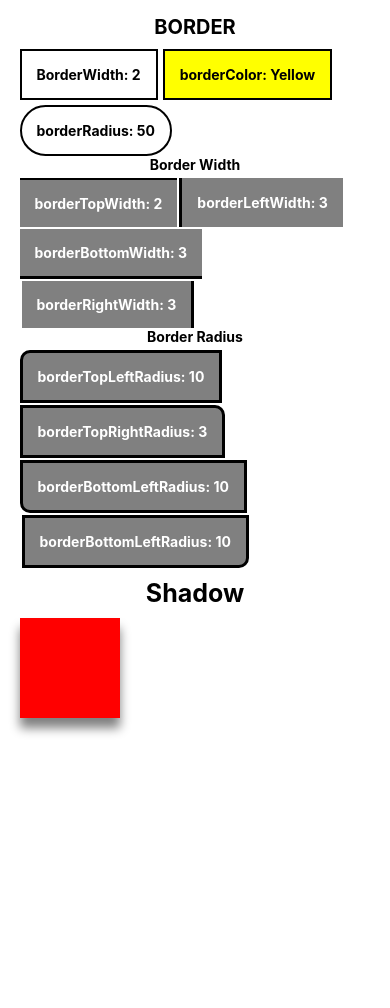
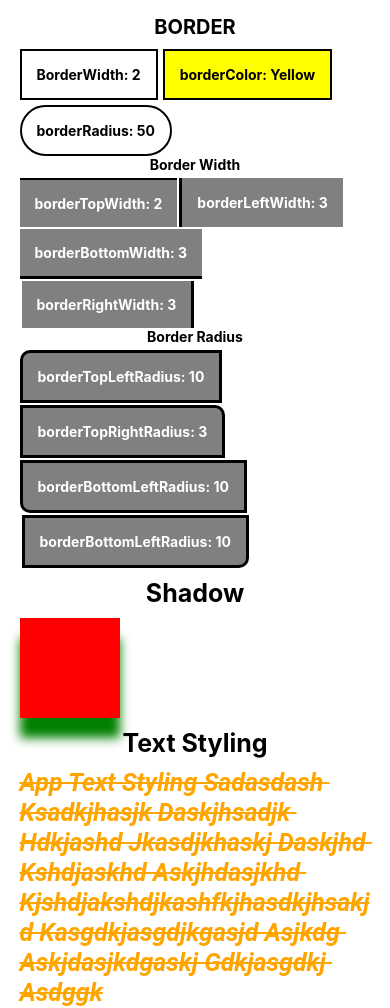
Before and after one commit to nandirchrd/learning-react-native-with-mosh, a React Native app: screen / in a window 390 px wide. Before the commit the page ends 844 px from the top, so only its background shows below. Built offline with nearby package versions, Linux system fonts and the light colour scheme.

Commit message:
fundamentals/styling->textStyling

```diff
--- a/App.js
+++ b/App.js
@@ -1,4 +1,3 @@
-import { StatusBar } from 'expo-status-bar';
 import { ScrollView, StyleSheet, Text, View } from 'react-native';
 import FundStylingScreen from './app/screens/FundStylingScreen';
 
@@ -14,7 +13,6 @@ export default function App() {
 
 const styles = StyleSheet.create({
 	container: {
-		flex: 1,
 		backgroundColor: '#fff',
 	},
 });
--- a/app/courses/fundamentals/styling/AppShadow.js
+++ b/app/courses/fundamentals/styling/AppShadow.js
@@ -10,11 +10,11 @@ const AppShadow = () => {
 					styles.box,
 					{
 						backgroundColor: 'red',
-						shadowColor: 'grey',
-						shadowOffset: { width: 0, height: 10 },
+						shadowColor: 'green',
+						shadowOffset: { width: 0, height: 20 },
 						shadowRadius: 10,
 						shadowOpacity: 1,
-						elevation: 20,
+						elevation: 30,
 					},
 				]}
 			/>
--- /dev/null
+++ b/app/courses/fundamentals/styling/AppTextStyling.js
@@ -0,0 +1,39 @@
+import { StyleSheet, Text, View } from 'react-native';
+import React from 'react';
+
+const AppTextStyling = () => {
+	return (
+		<View>
+			<Text
+				style={{
+					fontWeight: 'bold',
+					fontSize: 25,
+					textAlign: 'center',
+					padding: 10,
+				}}>
+				Text Styling
+			</Text>
+			<Text
+				style={{
+					fontFamily: 'Roboto',
+					fontStyle: 'italic',
+					fontSize: 25,
+					fontWeight: 'bold',
+					color: 'orange',
+					textTransform: 'capitalize',
+					textAlign: 'left',
+					lineHeight: 30,
+					textDecorationLine: 'line-through',
+				}}>
+				App Text Styling sadasdash ksadkjhasjk daskjhsadjk hdkjashd
+				jkasdjkhaskj daskjhd kshdjaskhd askjhdasjkhd
+				kjshdjakshdjkashfkjhasdkjhsakjd kasgdkjasgdjkgasjd asjkdg
+				askjdasjkdgaskj gdkjasgdkj asdggk
+			</Text>
+		</View>
+	);
+};
+
+const styles = StyleSheet.create({});
+
+export default AppTextStyling;
--- a/app/screens/FundStylingScreen.js
+++ b/app/screens/FundStylingScreen.js
@@ -2,12 +2,14 @@ import { View, Text, StyleSheet } from 'react-native';
 import React from 'react';
 import AppBorder from '../courses/fundamentals/styling/AppBorder';
 import AppShadow from '../courses/fundamentals/styling/AppShadow';
+import AppTextStyling from '../courses/fundamentals/styling/AppTextStyling';
 
 const FundStylingScreen = () => {
 	return (
 		<View style={styles.container}>
 			<AppBorder />
 			<AppShadow />
+			<AppTextStyling />
 		</View>
 	);
 };
```
Also changed, not shown: notes/#3-styling.md (+9 -0 lines).
